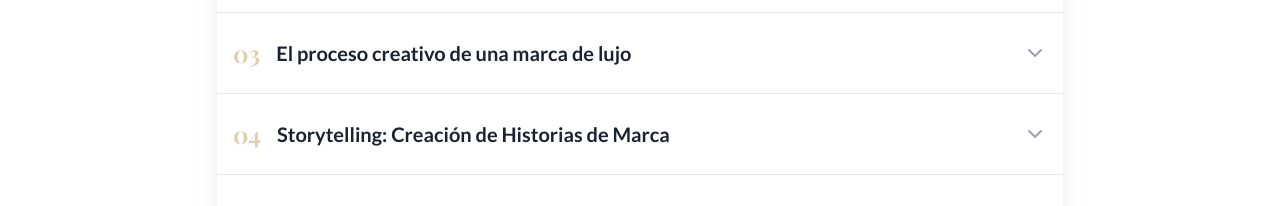
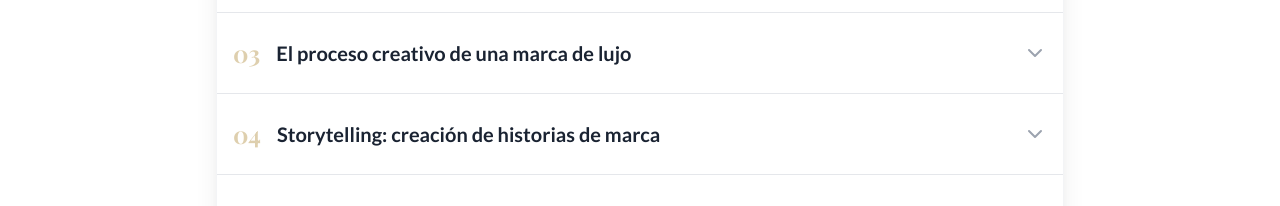
Before and after one commit to IELUJO/creacion-y-luxurizacion, a React (Vite) app: page / in a window 1280 px wide. Shown: the part 2800-3006 px from the top of the page. Built offline with nearby package versions, Linux system fonts and the light colour scheme; a web font is replaced by a local one.

Commit message:
Update Syllabus.tsx

```diff
--- a/components/Syllabus.tsx
+++ b/components/Syllabus.tsx
@@ -37,7 +37,7 @@ const modulesData: ModuleItem[] = [
   },
   {
     id: 4,
-    title: "Storytelling: Creación de Historias de Marca",
+    title: "Storytelling: creación de historias de marca",
     subtopics: [
       "Identidad de marca y creación de valor.",
       "Evolucionando del storytelling al storyliving.",
```
